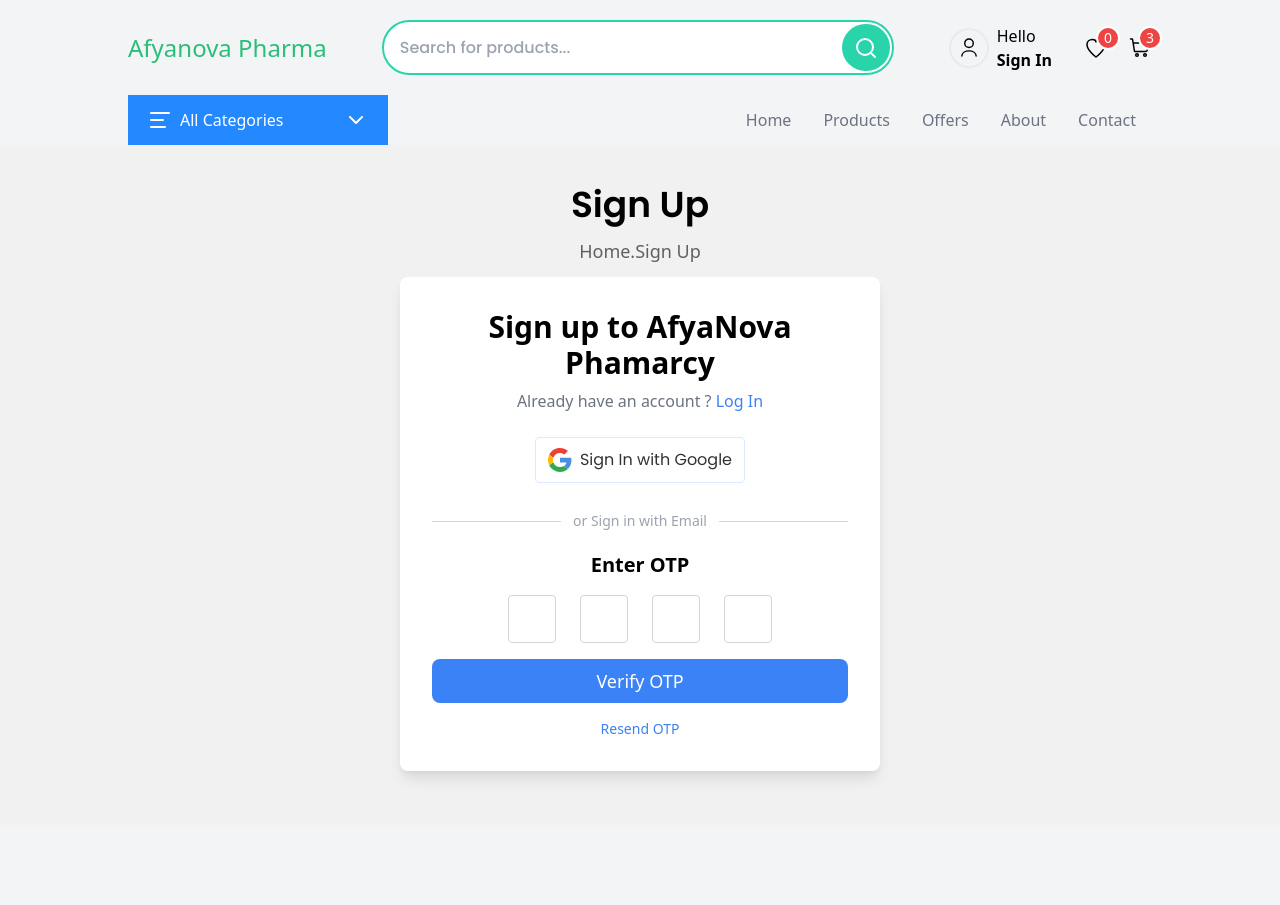
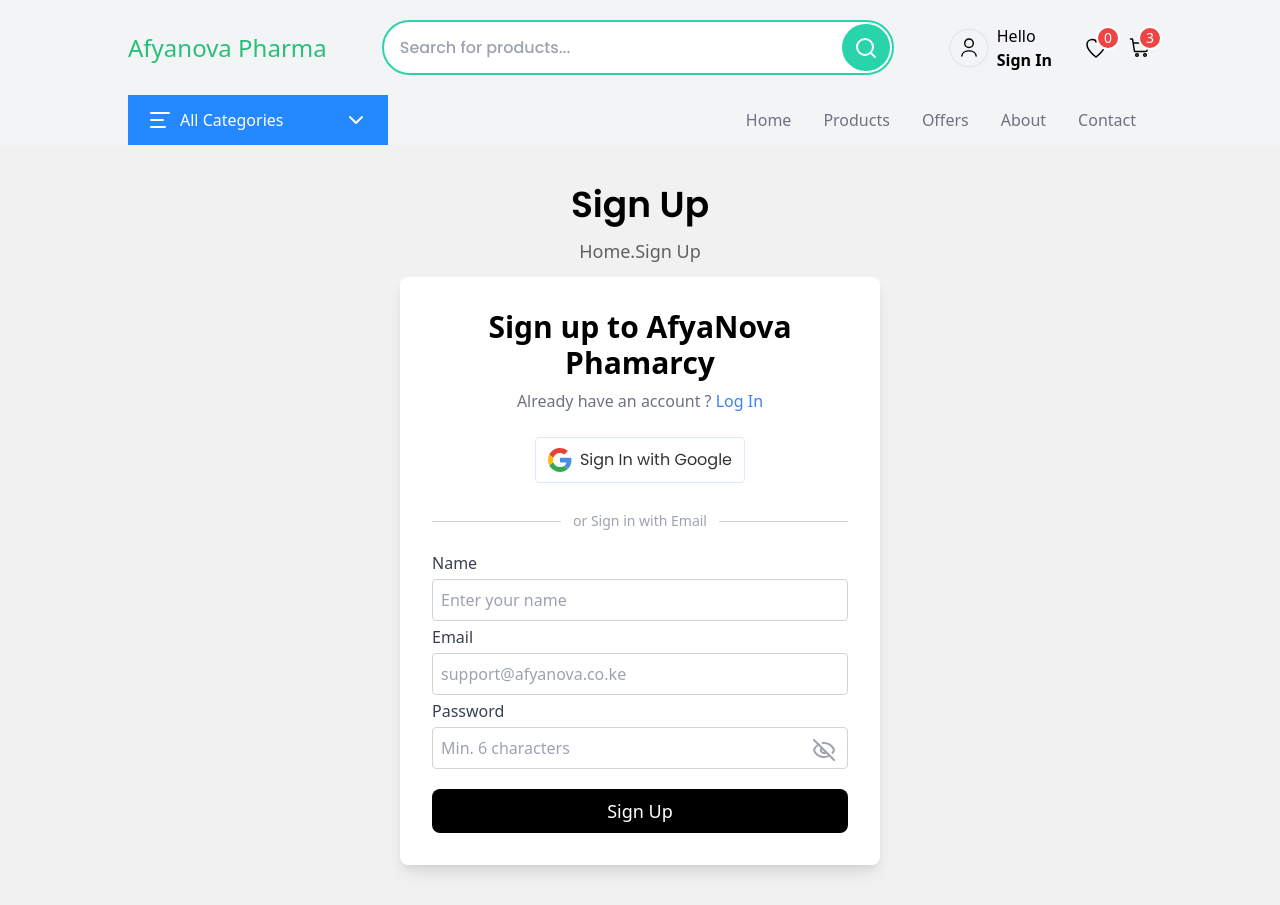
Before and after one commit to zixx-bit/E-pharma, a Next.js app in the folder apps/user-ui/: page /signup in a window 1280 px wide. Before the commit the page ends 825 px from the top, so only its background shows below. Built offline with nearby package versions, Linux system fonts and the light colour scheme.

Commit message:
Update page.tsx

```diff
--- a/apps/user-ui/src/app/(routes)/signup/page.tsx
+++ b/apps/user-ui/src/app/(routes)/signup/page.tsx
@@ -15,7 +15,7 @@ const Signup = () => {
     const [passwordVisible, setPasswordVisible] = useState(false);
     const [serverError, setServerError] = useState<string | null>(null);
     const [canResend, setCanResend] = useState(true);
-    const [showOtp, setShowOtp] = useState(true);
+    const [showOtp, setShowOtp] = useState(false);
     const [timer, setTimer] = useState(60);
     const [otp, setOtp] = useState(["", "", "", ""]);
     const [userData, setUserData] = useState<FormData | null>(null);
```
